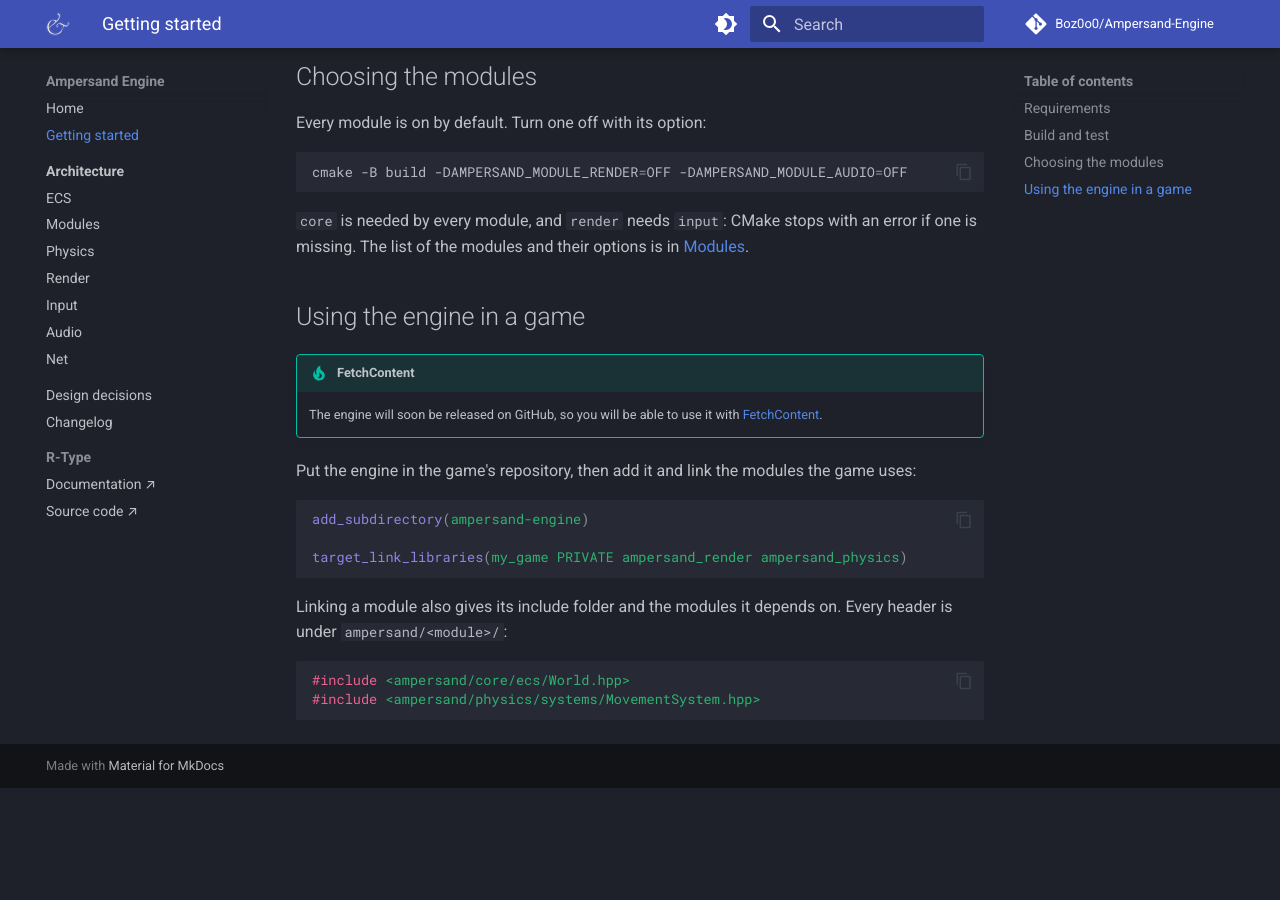
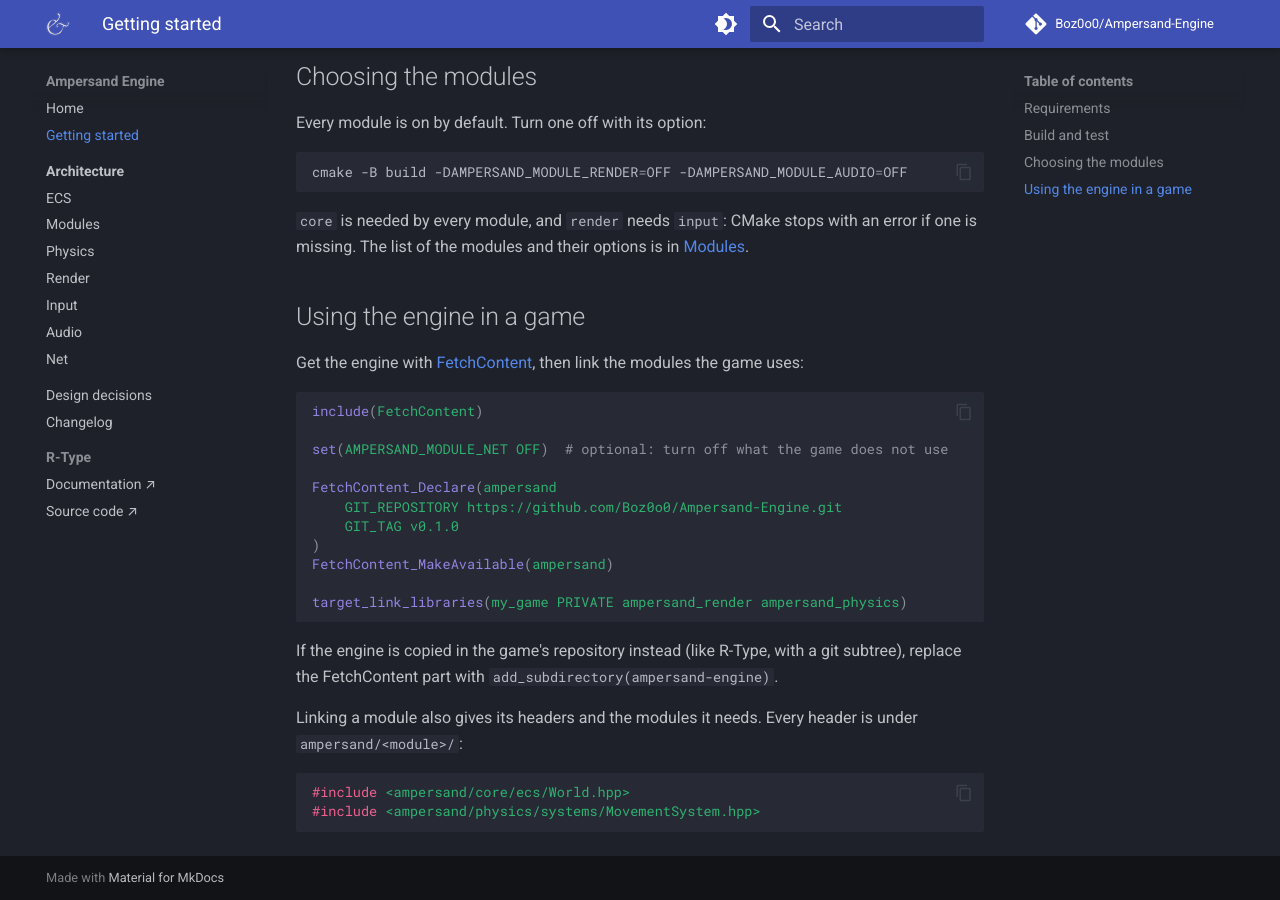
Before and after one commit to Boz0o0/Ampersand-Engine, an MkDocs documentation site: the page built from docs/mkdocs/getting-started.md, in a window 1280 px wide and 900 px high, scrolled down 900 px. Built offline with MkDocs 1.6.1 and Material for MkDocs 9.7.7, drawn with Linux system fonts in a browser that asks for light colours; comment, search, counter and statistics services are not loaded; before the commit the page ends 1688 px from its top, so only the background shows below that.

````diff
--- a/docs/mkdocs/getting-started.md
+++ b/docs/mkdocs/getting-started.md
@@ -45,21 +45,30 @@ an error if one is missing. The list of the modules and their options is in
 
 ## Using the engine in a game
 
-!!! tip "FetchContent"
-    The engine will soon be released on GitHub, so you will be able to use it with
-    [FetchContent](https://cmake.org/cmake/help/latest/module/FetchContent.html).
-
-Put the engine in the game's repository, then add it and link the modules the
-game uses:
+Get the engine with
+[FetchContent](https://cmake.org/cmake/help/latest/module/FetchContent.html),
+then link the modules the game uses:
 
 ```cmake
-add_subdirectory(ampersand-engine)
+include(FetchContent)
+
+set(AMPERSAND_MODULE_NET OFF)  # optional: turn off what the game does not use
+
+FetchContent_Declare(ampersand
+    GIT_REPOSITORY https://github.com/Boz0o0/Ampersand-Engine.git
+    GIT_TAG v0.1.0
+)
+FetchContent_MakeAvailable(ampersand)
 
 target_link_libraries(my_game PRIVATE ampersand_render ampersand_physics)
 ```
 
-Linking a module also gives its include folder and the modules it depends on.
-Every header is under `ampersand/<module>/`:
+If the engine is copied in the game's repository instead (like R-Type, with a
+git subtree), replace the FetchContent part with
+`add_subdirectory(ampersand-engine)`.
+
+Linking a module also gives its headers and the modules it needs. Every header
+is under `ampersand/<module>/`:
 
 ```cpp
 #include <ampersand/core/ecs/World.hpp>
````
Also changed, not shown: CHANGELOG.md (+5 -0 lines), README.md (+35 -25 lines).
